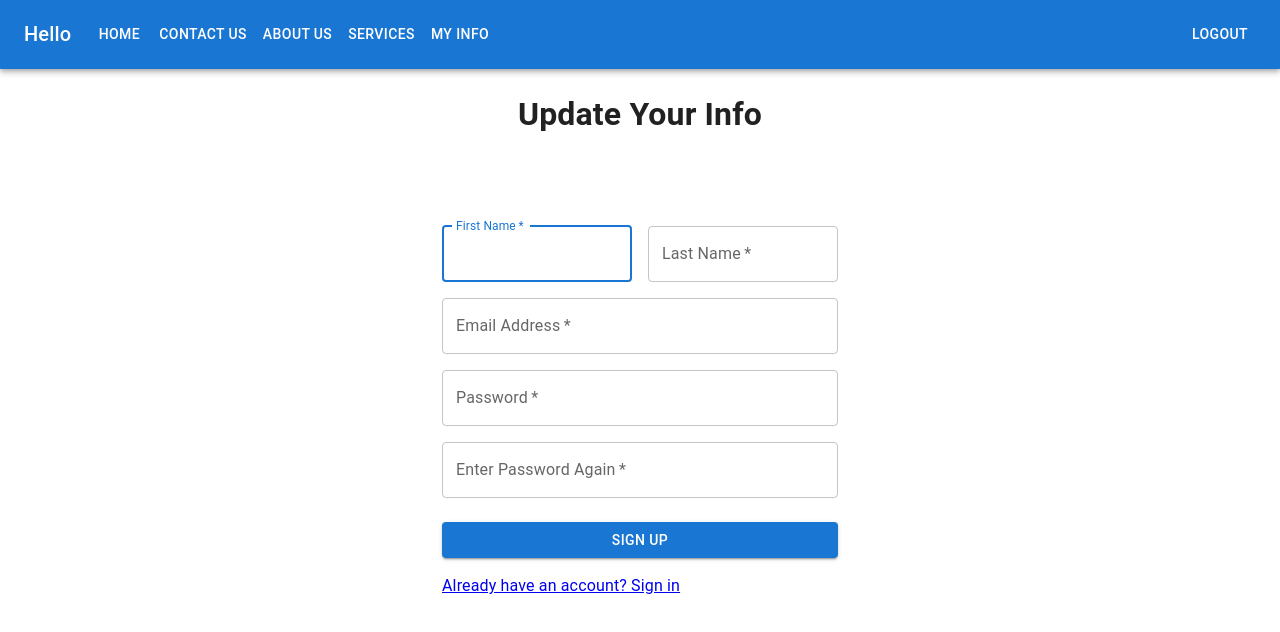
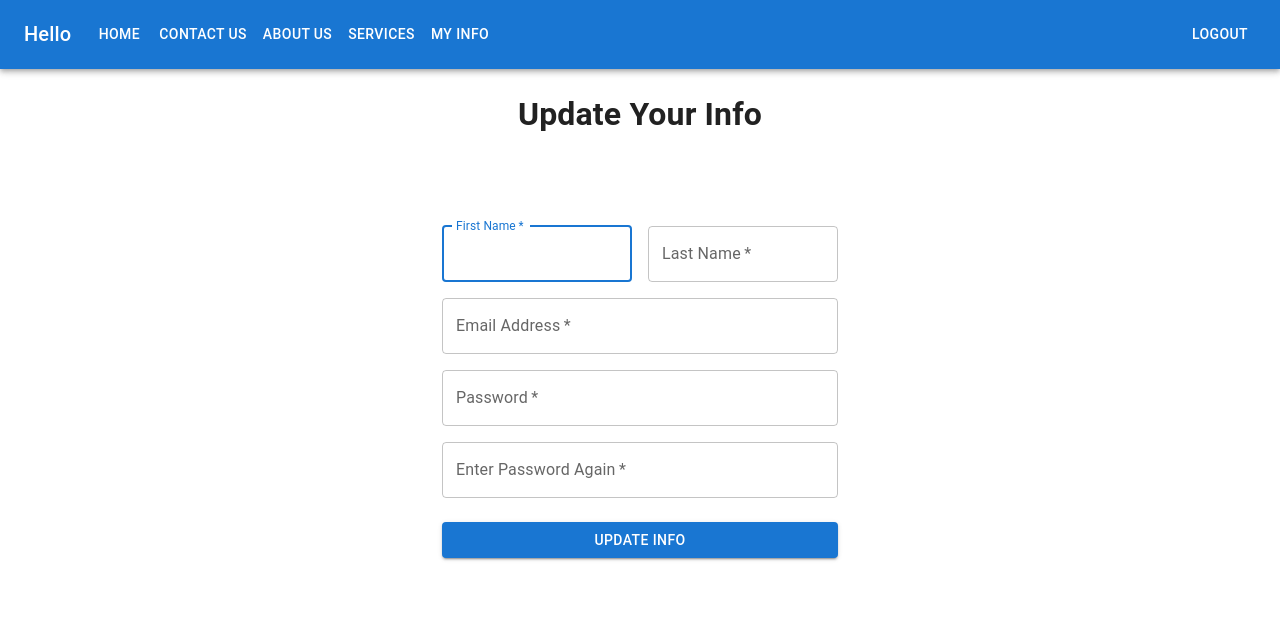
Before and after one commit to MajdHarbb/React-Sign-In-Sign-Up-, a React (Create React App) app: page /home/user-info in a window 1280 px wide. Shown: the top 632 px of the page. Built offline with nearby package versions, Linux system fonts and the light colour scheme; no server answers.

Commit message:
update btn

```diff
--- a/src/components/MyInfoComponent.js
+++ b/src/components/MyInfoComponent.js
@@ -125,15 +125,9 @@ export default function MyInfoComponent() {
               variant="contained"
               sx={{ mt: 3, mb: 2 }}
             >
-              Sign Up
+              Update Info
             </Button>
-            <Grid container>
-              <Grid item>
-                <Linkk to="/" variant="body2">
-                  Already have an account? Sign in
-                </Linkk>
-              </Grid>
-            </Grid>
+
           </Box>
         </Box>
       </Container>
```
